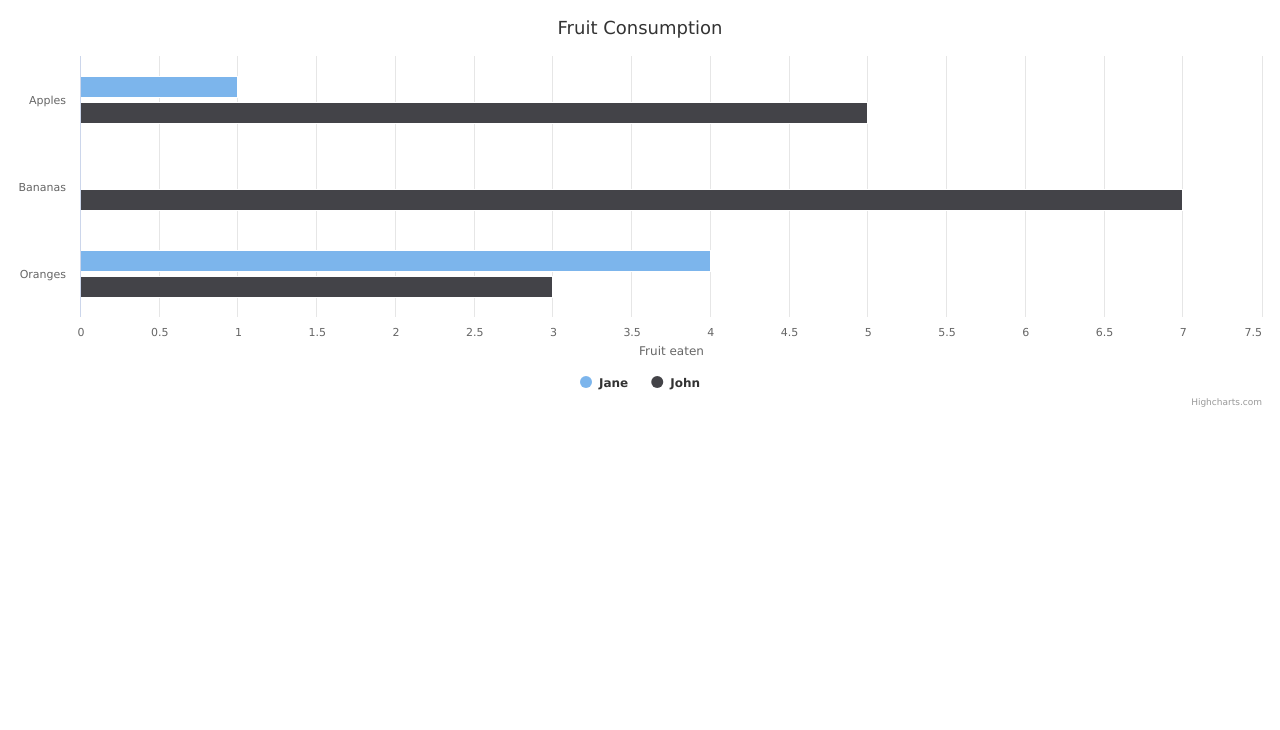
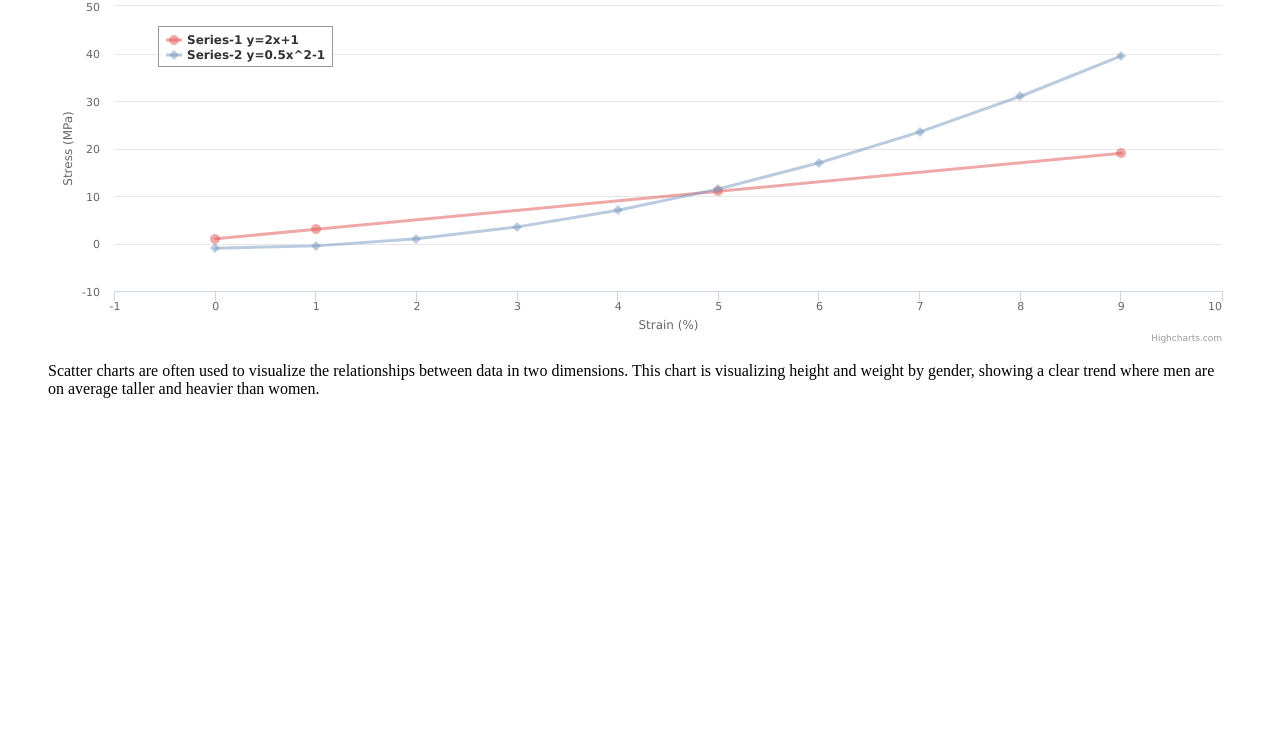
Before and after one commit to rubylo718/sideProjects, a plain HTML site: page tryChart/index.html in a window 1280 px wide. Shown: the part 70-800 px from the top of the page. Drawn offline with nearby package versions, Linux system fonts and the light colour scheme.

Commit message:
Add scatter chart

```diff
--- a/tryChart/app.js
+++ b/tryChart/app.js
@@ -1,27 +1,94 @@
 document.addEventListener("DOMContentLoaded", function () {
   const chart = Highcharts.chart("container", {
     chart: {
-      type: "bar",
+      type: "scatter",
+      zoomType: "xy",
     },
     title: {
-      text: "Fruit Consumption",
+      text: "Scatter Chart",
+    },
+    subtitle: {
+      text: "Ruby Lo",
     },
     xAxis: {
-      categories: ["Apples", "Bananas", "Oranges"],
+      title: {
+        enabled: true,
+        text: "Strain (%)",
+      },
+      startOnTick: true,
+      endOnTick: true,
+      showLastLabel: true,
     },
     yAxis: {
       title: {
-        text: "Fruit eaten",
+        text: "Stress (MPa)",
+      },
+    },
+    legend: {
+      layout: "vertical",
+      align: "left",
+      verticalAlign: "top",
+      x: 100,
+      y: 70,
+      floating: true,
+      backgroundColor: Highcharts.defaultOptions.chart.backgroundColor,
+      borderWidth: 1,
+    },
+    plotOptions: {
+      series: {
+        lineWidth: 3,
+      },
+      scatter: {
+        marker: {
+          radius: 5,
+          states: {
+            hover: {
+              enabled: true,
+              lineColor: "rgb(100,100,100)",
+            },
+          },
+        },
+        states: {
+          hover: {
+            marker: {
+              enabled: false,
+            },
+          },
+        },
+        tooltip: {
+          headerFormat: "<b>{series.name}</b><br>",
+          pointFormat: "{point.x} %, {point.y} MPa",
+        },
       },
     },
     series: [
       {
-        name: "Jane",
-        data: [1, 0, 4],
+        name: "Series-1 y=2x+1",
+        color: "rgba(223, 83, 83, .5)",
+        data: [
+          [0, 1],
+          [1, 3],
+          [5, 11],
+          [9, 19],
+        ],
+        visible: true,
       },
       {
-        name: "John",
-        data: [5, 7, 3],
+        name: "Series-2 y=0.5x^2-1",
+        color: "rgba(119, 152, 191, .5)",
+        data: [
+          [0, -1],
+          [1, -0.5],
+          [2, 1],
+          [3, 3.5],
+          [4, 7],
+          [5, 11.5],
+          [6, 17],
+          [7, 23.5],
+          [8, 31],
+          [9, 39.5],
+        ],
+        visible: true,
       },
     ],
   });
--- a/tryChart/index.html
+++ b/tryChart/index.html
@@ -6,10 +6,20 @@
     <meta name="viewport" content="width=device-width, initial-scale=1.0" />
     <title>Document</title>
     <script src="https://code.highcharts.com/highcharts.js"></script>
+    <script src="https://code.highcharts.com/modules/exporting.js"></script>
+    <script src="https://code.highcharts.com/modules/export-data.js"></script>
+    <script src="https://code.highcharts.com/modules/accessibility.js"></script>
   </head>
   <body>
-    <h1>This is a book.</h1>
-    <div id="container" style="width: 100%; height: 400px"></div>
+    <figure class="highcharts-figure">
+      <div id="container"></div>
+      <p class="highcharts-description">
+        Scatter charts are often used to visualize the relationships between
+        data in two dimensions. This chart is visualizing height and weight by
+        gender, showing a clear trend where men are on average taller and
+        heavier than women.
+      </p>
+    </figure>
     <script src="/app.js"></script>
   </body>
 </html>
```
